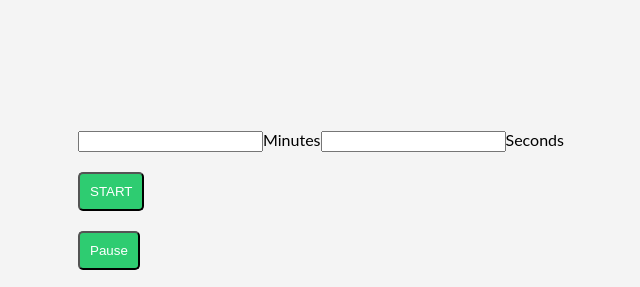
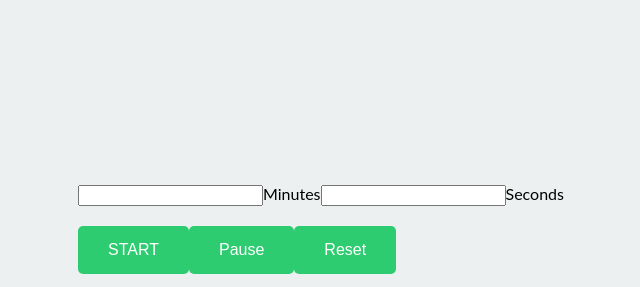
Before and after one commit to AaqibhafeezKhan/Timer-Countdown-using-React-Hooks, a React app: page / in a window 1280 px wide. Shown: the part 130-417 px from the top of the page, without its empty margins (319-959 px from the left). Built offline with nearby package versions, Linux system fonts and the light colour scheme.

Commit message:
Update style.css

```diff
--- a/style.css
+++ b/style.css
@@ -1,6 +1,6 @@
 body {
   font-family: 'Lato', sans-serif;
-  background-color: #f4f4f4;
+  background-color: #ecf0f1;
   display: flex;
   align-items: center;
   justify-content: center;
@@ -14,27 +14,39 @@ body {
 
 .clock {
   display: inline-block;
-  font-size: 2em;
-  color: #333;
+  font-size: 3em;
+  color: #3498db;
+  animation: pulse 1.5s infinite alternate;
 }
 
 .timer {
   font-size: 1.5em;
-  color: #3498db;
+  color: #e74c3c;
   font-weight: bold;
   margin-top: 10px;
 }
 
 button {
-  display: block;
-  padding: 10px;
+  display: inline-block;
+  padding: 15px 30px;
   text-decoration: none;
   color: #fff;
   background-color: #2ecc71;
   border-radius: 5px;
   margin-top: 20px;
+  font-size: 1em;
+  cursor: pointer;
+  border: none;
+  transition: background-color 0.3s ease-in-out;
 }
 
 button:hover {
   background-color: #27ae60;
 }
+
+@keyframes pulse {
+  to {
+    transform: scale(1.1);
+    color: #2980b9;
+  }
+}
```
